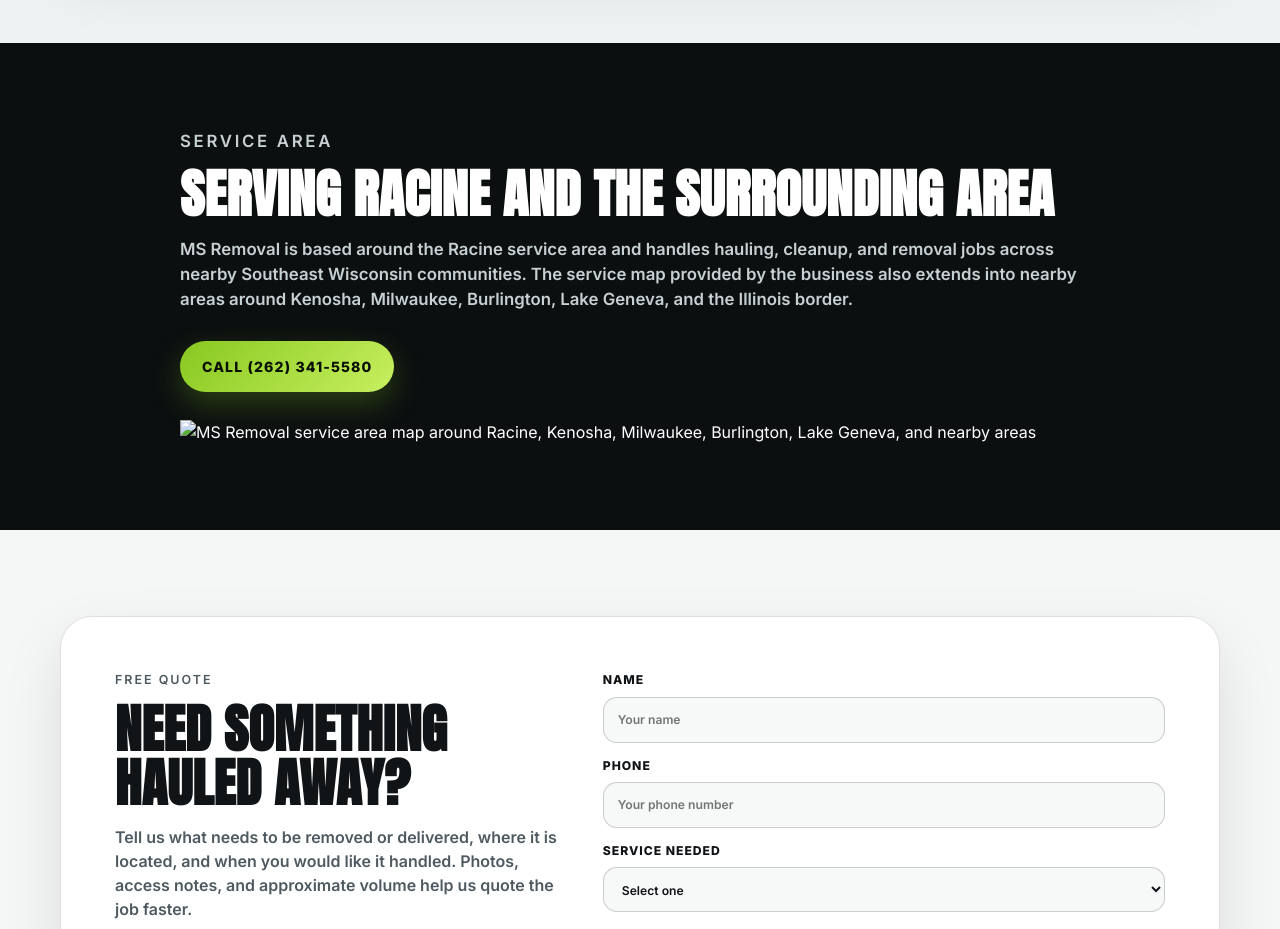
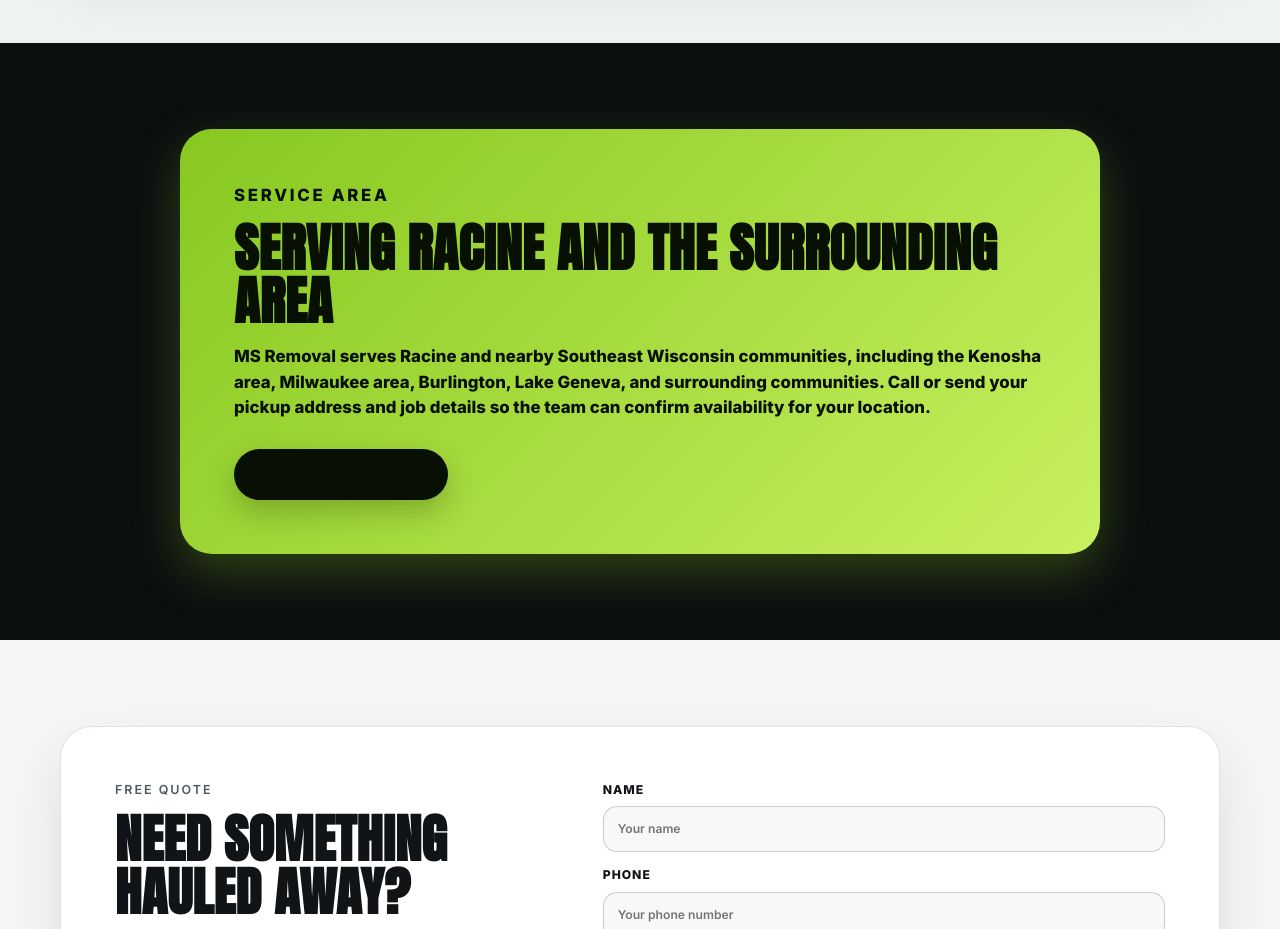
Before and after one commit to paulsalva/ms-removal, a plain HTML site: page index.html in a window 1280 px wide. Shown: the part 3740-4669 px from the top of the page. Drawn offline with Linux system fonts and the light colour scheme.

Commit message:
Add files via upload

```diff
--- a/index.html
+++ b/index.html
@@ -127,10 +127,9 @@
         <div>
           <p class="eyebrow">Service area</p>
           <h2>Serving Racine and the Surrounding Area</h2>
-          <p>MS Removal is based around the Racine service area and handles hauling, cleanup, and removal jobs across nearby Southeast Wisconsin communities. The service map provided by the business also extends into nearby areas around Kenosha, Milwaukee, Burlington, Lake Geneva, and the Illinois border.</p>
-          <a class="btn" href="tel:+12623415580">Call (262) 341-5580</a>
+          <p>MS Removal serves Racine and nearby Southeast Wisconsin communities, including the Kenosha area, Milwaukee area, Burlington, Lake Geneva, and surrounding communities. Call or send your pickup address and job details so the team can confirm availability for your location.</p>
+          <a class="btn btn-dark" href="tel:+12623415580">Call (262) 341-5580</a>
         </div>
-        <img src="images/service-area-map.png" alt="MS Removal service area map around Racine, Kenosha, Milwaukee, Burlington, Lake Geneva, and nearby areas" />
       </div>
     </section>
 
--- a/styles.css
+++ b/styles.css
@@ -79,3 +79,14 @@ h3{font-size:clamp(1.55rem,2.5vw,2.35rem)}
 .form-note{margin:0;color:var(--soft-ink);font-size:.95rem;font-weight:700;text-transform:none;letter-spacing:0}
 .form-note a{font-weight:900;text-decoration:underline;text-underline-offset:3px}
 @media (max-width:900px){.owner-card,.service-area-card{grid-template-columns:1fr}}
+
+.hero-image-card{border:1px solid var(--line);background:rgba(255,255,255,.08);border-radius:30px;overflow:hidden;box-shadow:var(--shadow);position:relative}
+.hero-image-card img{width:100%;height:100%;min-height:340px;object-fit:cover;display:block}
+.hero-image-card:after{content:"";position:absolute;inset:0;box-shadow:inset 0 0 0 1px rgba(255,255,255,.08);pointer-events:none}
+.service-area-card,.mini-area .area-list{background:linear-gradient(135deg,var(--lime),#c8f05f);color:#081003;border:0;box-shadow:0 18px 48px rgba(135,200,32,.28)}
+.service-area-card{border-radius:32px;padding:clamp(28px,5vw,54px)}
+.service-area-card .eyebrow,.service-area-card h2,.service-area-card p,.service-area-card a,.mini-area .area-list strong,.mini-area .area-list p{color:#081003}
+.service-area-card p,.mini-area .area-list p{font-weight:800}
+.btn-dark{background:#081003;color:#fff;box-shadow:0 12px 30px rgba(0,0,0,.22)}
+.btn-dark:hover{box-shadow:0 18px 38px rgba(0,0,0,.28)}
+@media (max-width:900px){.hero-image-card img{min-height:260px}.service-area-card{padding:28px}}
```
Also changed, not shown: construction-debris.html (+1 -1 lines), property-cleanouts.html (+1 -1 lines), tree-brush-removal.html (+1 -1 lines), images/construction-cleanup.webp (added), images/property-cleanup.webp (added), images/yard-cleanup.webp (added).
